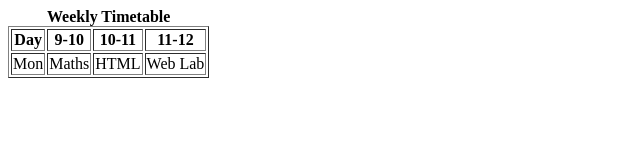
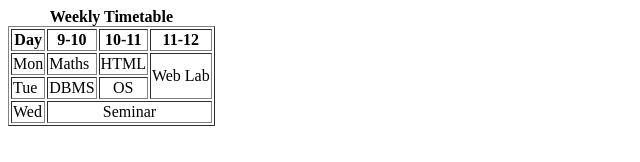
Before and after one commit to lakshay04rana-cyber/WDW_0147, a plain HTML site: page Web Designing Workshop Assignment/assignment-13.html in a window 1280 px wide. Shown: the whole page, without its empty margins (0-640 px from the left). Drawn offline with Linux system fonts and the light colour scheme.

Commit message:
experiment done

```diff
--- a/Web Designing Workshop Assignment/assignment-13.html
+++ b/Web Designing Workshop Assignment/assignment-13.html
@@ -21,7 +21,16 @@
             <td rowspan="2">Web Lab</td>
         </tr>
 
+        <tr>
+            <td>Tue</td>
+            <td>DBMS</td>
+            <td align="center">OS</td>
+        </tr>
 
+        <tr>
+            <td>Wed</td>
+            <td colspan="3" align="center">Seminar</td>
+        </tr>
 
     </table>
 
```
